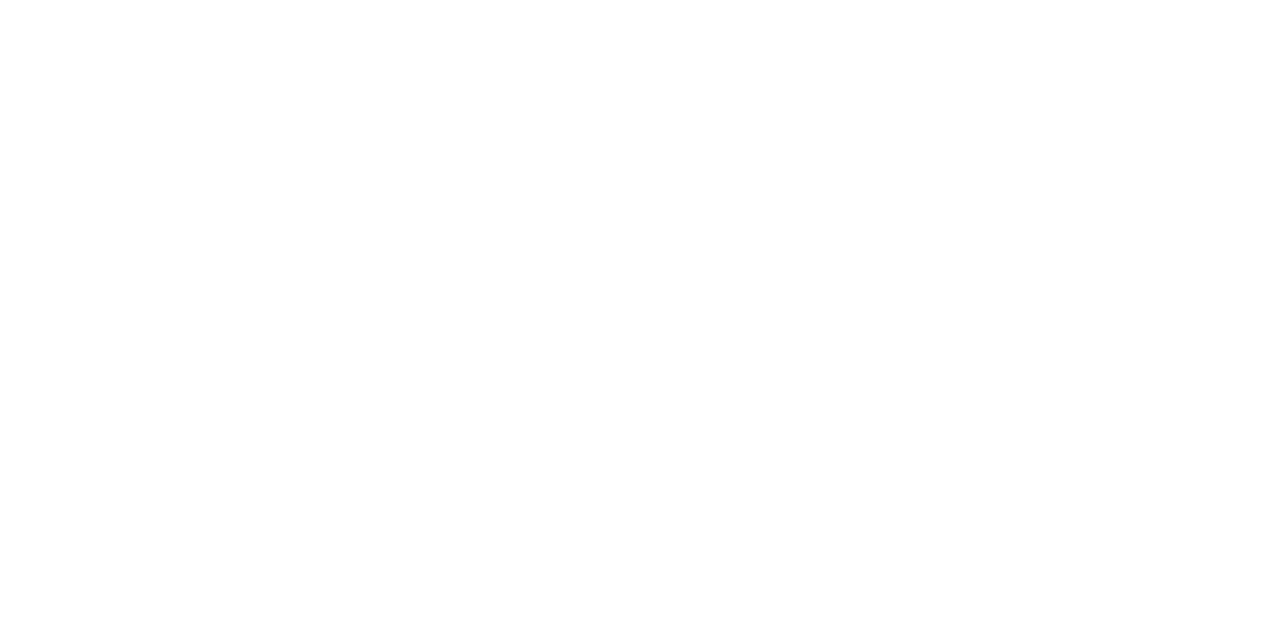
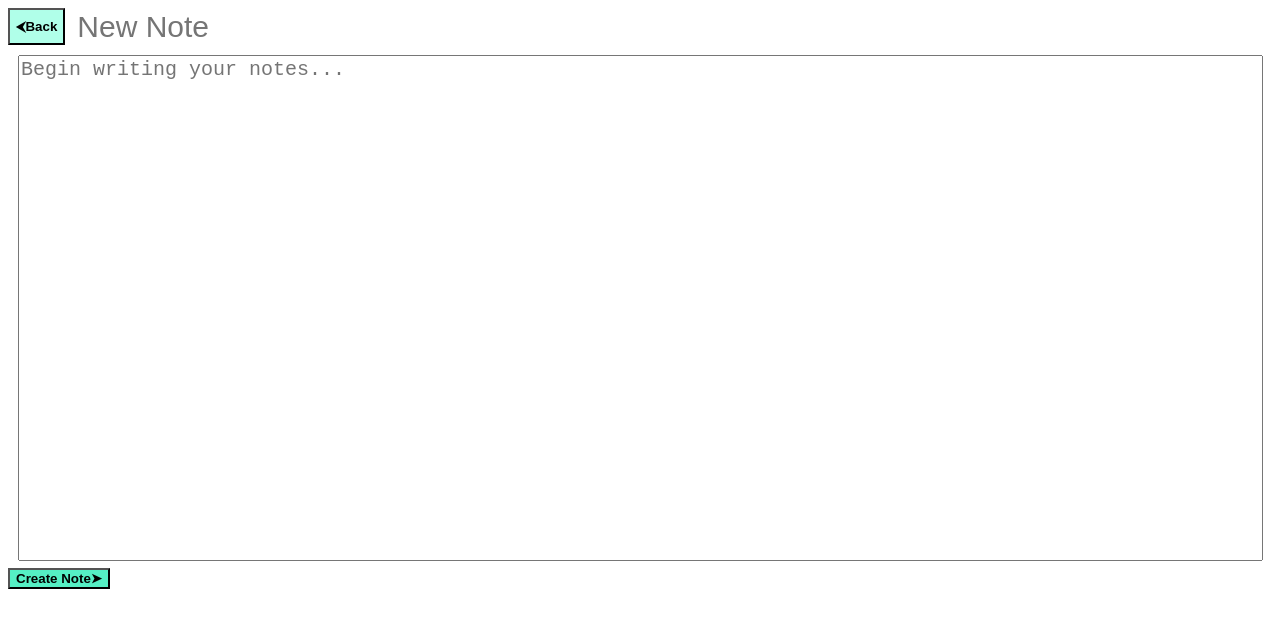
Before and after one commit to alex-305/notetake, a Vue app: page /create in a window 1280 px wide. Before the commit this address had no page. Shown: the top 628 px of the page. Built offline with nearby package versions, Linux system fonts and the light colour scheme.

Commit message:
Switched to using vue router for create task page

```diff
--- a/src/components/NotePad.vue
+++ b/src/components/NotePad.vue
@@ -1,32 +1,20 @@
 <template>
-<div class="noteTitleBar">
-    <button class="backButton" @click="createNoteStore.toggle">⇇Back</button>
-    <input class="noteTitle" type="text" :="noteName" placeholder="New Note">
-</div>
 <div>
     <form class="note">
-        <textarea class="noteText" placeholder="⸨Enter some text⸩"></textarea>
+        <textarea :="noteString" class="noteText" placeholder="Begin writing your notes..."></textarea>
     </form>
 </div>
-<div>
-    <button class="plusButton">Create Note</button>
-</div>
-
 </template>
 
 <script setup lang="ts">
-import { ref } from 'vue';
-import { useCreateNoteStore } from '../stores/CreateNote';
-
-const createNoteStore = useCreateNoteStore();
-const noteName = ref('');
-
+    import { ref } from 'vue'
+    const noteString = ref('');
 
 </script>
 
 <style>
     .note {
-    width: 90%;
+        width: 98%;
         height: 500px;
         border-radius: 5px;
         padding: 5px;
@@ -43,19 +31,4 @@
         height: 100%;
     }
 
-.noteTitleBar {
-    display: flex;
-}
-
-.noteTitle {
-    border: none;
-    font-size: 30px;
-    width: 80%;
-    height: 35px;
-    margin-left: 10px;
-}
-.noteTitle:focus {
-    border: none;
-}
-
 </style>
--- a/src/router/index.ts
+++ b/src/router/index.ts
@@ -16,6 +16,11 @@
       // this generates a separate chunk (About.[hash].js) for this route
       // which is lazy-loaded when the route is visited.
       component: () => import('../views/AboutView.vue')
+    },
+    {
+      path: '/create',
+      name: 'create',
+      component: () => import('../views/CreateView.vue')
     }
   ]
 })
--- a/src/stores/CreateNote.ts
+++ /dev/null
@@ -1,12 +0,0 @@
-import { defineStore } from "pinia";
-import { ref } from 'vue';
-
-export const useCreateNoteStore = defineStore(('createNote'), () => {
-
-    const createNote = ref(false);
-
-    const toggle = () => { createNote.value = !createNote.value}
-    const get = () => { return createNote; }
-
-    return {toggle, get}
-})
--- /dev/null
+++ b/src/views/CreateView.vue
@@ -0,0 +1,45 @@
+<template>
+    <div class="noteTitleBar">
+        <button class="backButton" @click="$router.push('/')">⮜Back</button>
+        <input class="noteTitle" type="text" :="noteName" placeholder="New Note">
+    </div>
+    <div>
+        <NotePad/>
+    </div>
+    <div>
+        <button class="plusButton">Create Note➤</button>
+    </div>
+
+    </template>
+
+    <script setup lang="ts">
+    import { ref } from 'vue';
+    import NotePad from '../components/NotePad.vue'
+
+    const noteName = ref('');
+
+    const sendNoteToServer = () => {
+
+    }
+
+
+    </script>
+
+    <style>
+
+    .noteTitleBar {
+        display: flex;
+    }
+
+    .noteTitle {
+        border: none;
+        font-size: 30px;
+        width: 93.5%;
+        height: 35px;
+        margin-left: 10px;
+    }
+    .noteTitle:focus {
+        border: none;
+    }
+
+    </style>
--- a/src/views/HomeView.vue
+++ b/src/views/HomeView.vue
@@ -1,20 +1,13 @@
 <template>
-<div v-if="!createNoteStore.get().value">
-  <button @click="createNoteStore.toggle">Create Note</button>
+<div>
+  <button @click="$router.push('create')" class="plusButton">New note</button>
 </div>
-<div v-if="createNoteStore.get().value">
-  <NotePad/>
-</div>
-
 
 </template>
 
 <script setup lang="ts">
 import { ref } from 'vue';
 import NotePad from '@/components/NotePad.vue';
-import { useCreateNoteStore } from '../stores/CreateNote';
-
-const createNoteStore = useCreateNoteStore();
 
 </script>
 
```
Lines whose indentation alone changed are shown as unchanged.
